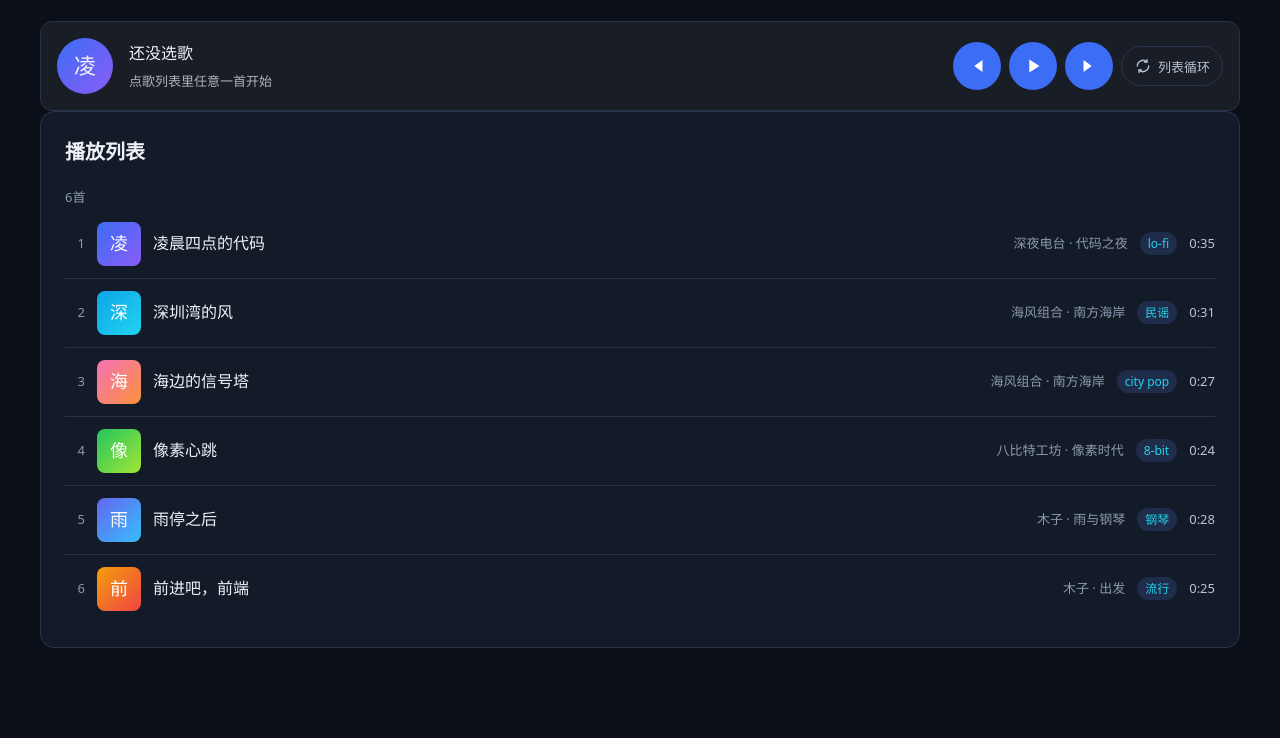
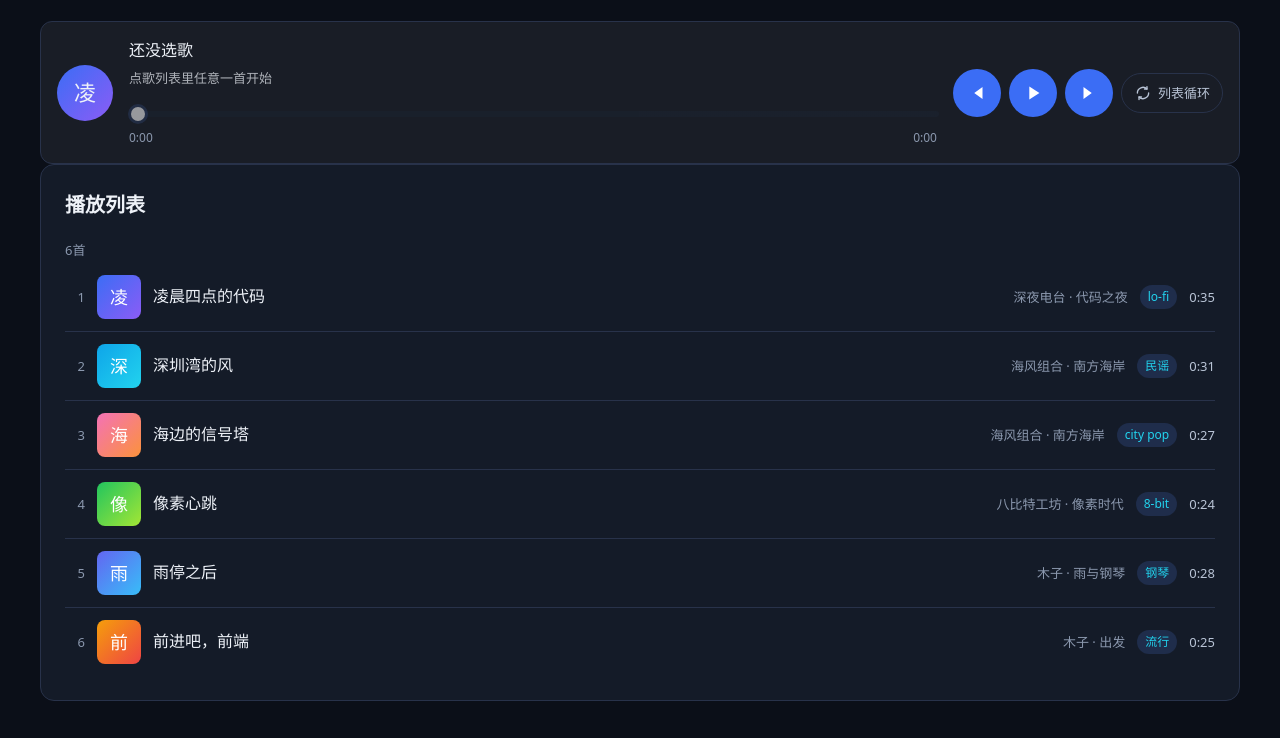
Before and after one commit to longdandan-dev/music-player, a website built with Vite: page index.html in a window 1280 px wide. Shown: the part 62-800 px from the top of the page. Built offline with nearby package versions, Linux system fonts and the light colour scheme.

Commit message:
阶段2-M4：批1，进度条与时间显示

```diff
--- a/index.html
+++ b/index.html
@@ -16,6 +16,14 @@
       <div class="player-info">
         <p class="player-title" id="playerTitle">还没选歌</p>
         <p class="player-artist" id="playerArtist">点歌列表里任意一首开始</p>
+        <div class="progress-row">
+          <input class="range seek" id="seek" type="range" min="0" max="1000" step="1"
+                  value="0" aria-label="播放进度" disabled>
+                  <div class="times">
+                    <span id="timeNow">0:00</span>
+                    <span id="timeTotal">0:00</span>
+                  </div>
+        </div>
       </div>
 
       <div class="player-controls">
--- a/src/main.js
+++ b/src/main.js
@@ -125,6 +125,9 @@ const loopBtn = document.querySelector('#loopBtn')
 const loopText = document.querySelector('#loopText')
 const prevBtn = document.querySelector('#prevBtn')
 const nextBtn = document.querySelector('#nextBtn')
+const seek = document.querySelector('#seek')
+const timeNow = document.querySelector('#timeNow')
+const timeTotal = document.querySelector('#timeTotal')
 
 let currentIndex = -1  //还没选过歌
 let loopMode = 'list'
@@ -138,6 +141,7 @@ function renderNowPlaying(){
     playerCover.style.setProperty('--c1',track.c1)
     playerCover.style.setProperty('--c2',track.c2)
 }
+
 //播放第index首
 function playTrack(index){
     const track = tracks[index]
@@ -147,12 +151,14 @@ function playTrack(index){
         currentIndex = index
         audio.src = track.src
         renderNowPlaying()
+        renderProgress()
     }
 
     audio.play().catch((err) =>{
         console.error('播放失败:',err)
     })
 }
+
 //状态写回
 function renderPlayState(){
     const isPlaying = !audio.paused
@@ -174,8 +180,25 @@ function renderLoopState(){
     loopText.textContent = mode.text
 }
 
+function renderProgress(){
+    const duration = audio.duration || 0
+    const percent = duration > 0 ? (audio.currentTime / duration) *100 : 0
+
+    timeNow.textContent = formatTime(audio.currentTime)
+    timeTotal.textContent = formatTime(duration)
+
+    seek.disabled = currentIndex < 0
+    seek.value = String(Math.round(percent * 10))
+    seek.style.setProperty('--played',percent.toFixed(1) + '%')
+
+}
+
+//事件监听
 audio.addEventListener('play',renderPlayState)
 audio.addEventListener('pause',renderPlayState)
+audio.addEventListener('timeupdate',renderProgress)
+audio.addEventListener('loadedmetadata',renderProgress)
+audio.addEventListener('durationchange',renderProgress)
 audio.addEventListener('ended',()=>{
     if(loopMode === 'single'){
         audio.currentTime = 0
@@ -251,3 +274,4 @@ function cycleLoopMode(){
     renderLoopState()
 }
 renderLoopState()
+renderProgress()
--- a/src/style.css
+++ b/src/style.css
@@ -205,3 +205,43 @@ section h2 { margin: 0 0 var(--sp-4); font-size: 20px; }
 
 /* 当前播放的一行 */
 .track.is-current{background: rgba(59, 109, 245, 0.14);}
+
+/* 进度条和时间 */
+.progress-row { margin-top: 10px; }
+
+/* 滑块本体：拆掉浏览器默认皮肤，轨道自己画 */
+.range {
+  width: 100%;
+  height: 6px;
+  appearance: none;
+  border-radius: 999px;
+  background: linear-gradient(
+    to right,
+    var(--accent) 0 var(--played, 0%),
+    var(--panel-2) var(--played, 0%) 100%
+  );
+  cursor: pointer;
+}
+
+/* 滑块上那个小圆点 */
+.range::-webkit-slider-thumb {
+  appearance: none;
+  width: 14px;
+  height: 14px;
+  border: none;
+  border-radius: 50%;
+  background: #fff;
+  box-shadow: 0 0 0 3px rgba(91, 140, 255, 0.25);
+}
+
+.range:disabled { cursor: not-allowed; opacity: 0.55; }
+
+/* 两个时间：一行两端对齐 + 数字等宽 */
+.times {
+  display: flex;
+  justify-content: space-between;
+  margin-top: 4px;
+  color: var(--text-dim);
+  font-size: 12px;
+  font-variant-numeric: tabular-nums;
+}
```
